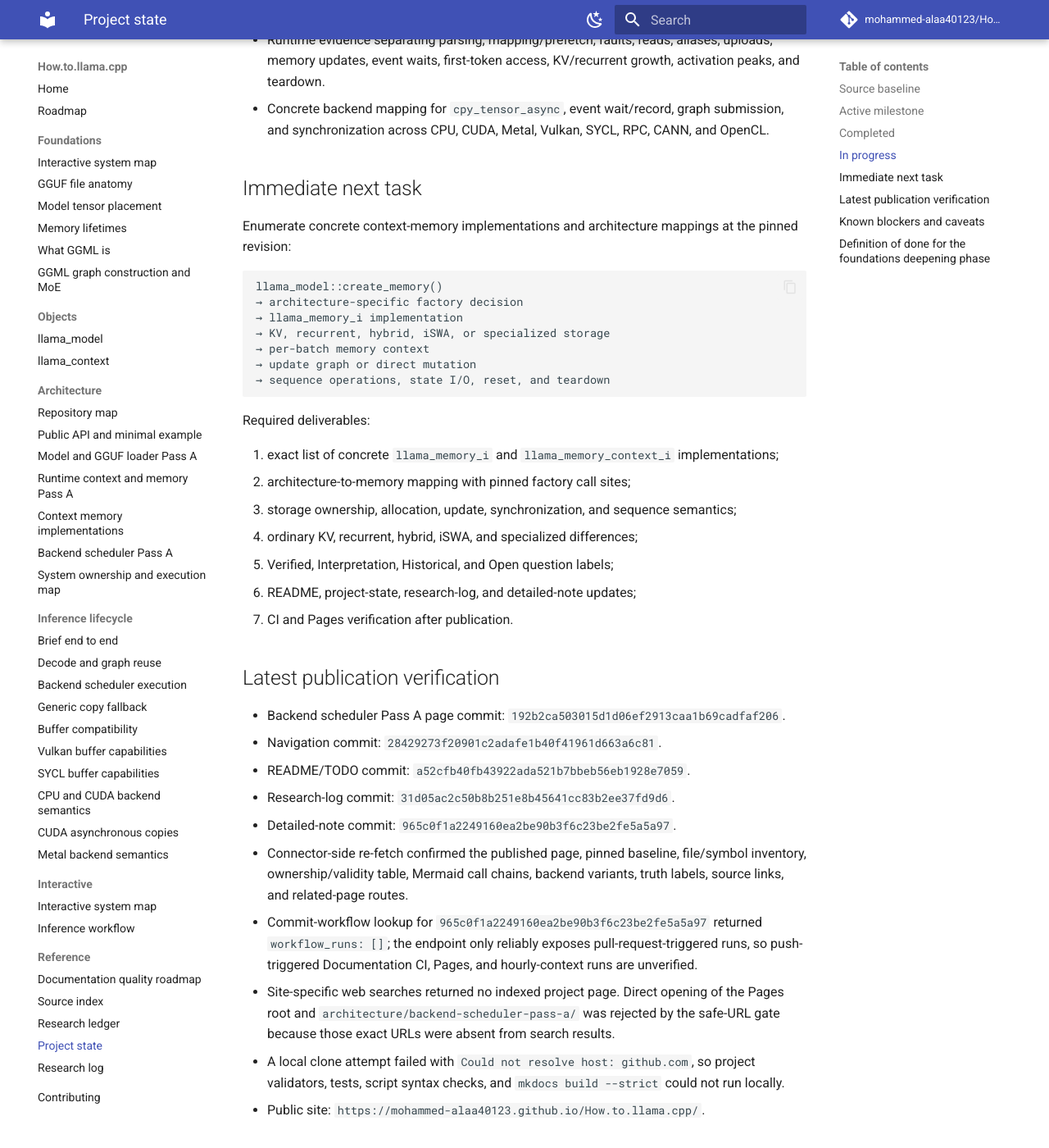
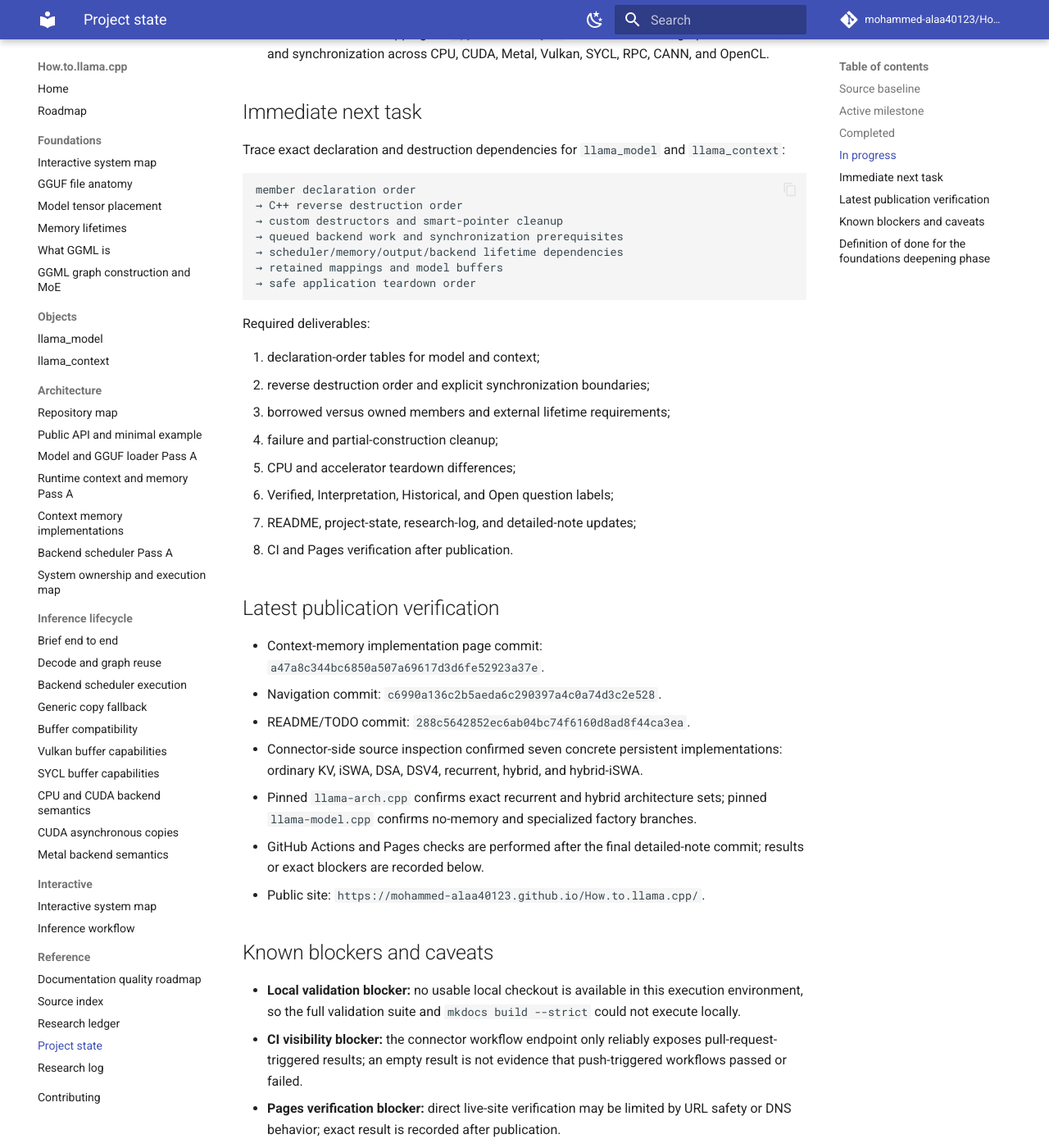
Before and after one commit to mohammed-alaa40123/How.to.llama.cpp, an MkDocs documentation site: the page built from docs/reference/project-state.md, in a window 1280 px wide and 1400 px high, scrolled down 1615 px. Shown: the whole window at 82% size. Built offline with MkDocs 1.6.1 and Material for MkDocs 9.7.7, drawn with Linux system fonts in a browser that asks for light colours; comment, search, counter and statistics services are not loaded; some of the changed text lies outside the part shown.

Commit message:
docs: update project state after memory implementation map

````diff
--- a/docs/reference/project-state.md
+++ b/docs/reference/project-state.md
@@ -25,71 +25,65 @@
 - Large six-tab interactive foundations explorer with canonical object, graph, GGUF/model-loading, and memory routes.
 - Static interactive-link validator, fixture tests, and Documentation CI integration.
 - Four-pass roadmap: file inventory, subsystem grouping, cross-file composition, and workflow reconstruction.
-- File-by-file Pass A public API/minimal-example inventory.
-- File-by-file Pass A model/GGUF loader inventory.
-- File-by-file Pass A runtime-context and memory inventory.
-- File-by-file Pass A backend-scheduler inventory covering assignment, splits, copy-ring resources, destination validity, events, fallback synchronization, asynchronous submission, reuse, and teardown.
-- Cross-subsystem system ownership and execution synthesis connecting loader publication, persistent model storage, context-owned mutable state, polymorphic memory, graph build/reuse, scheduler execution, output visibility, and teardown.
+- Pass A pages for public API/minimal example, model/GGUF loading, runtime context/memory, and backend scheduler.
+- Cross-subsystem system ownership and execution synthesis.
+- Exact pinned map of seven concrete `llama_memory_i` implementations, their primary context implementations, architecture predicates, special factory branches, storage composition, update semantics, and sequence/state behavior.
 
 ## In progress
 
-- Enumerate every concrete `llama_memory_i` implementation and map model architectures to KV, recurrent, hybrid, iSWA, and specialized caches.
 - Exact `llama_model` and `llama_context` member destruction ordering for retained mappings, buffers, scheduler, memory, graph results, outputs, and backends.
+- Architecture-specific graph-builder downcasts to concrete memory-context types and exact state tensors read/written.
 - Exact line-level source citations and generated source-link checking for the graph-construction chapter.
 - Runtime evidence separating parsing, mapping/prefetch, faults, reads, aliases, uploads, memory updates, event waits, first-token access, KV/recurrent growth, activation peaks, and teardown.
 - Concrete backend mapping for `cpy_tensor_async`, event wait/record, graph submission, and synchronization across CPU, CUDA, Metal, Vulkan, SYCL, RPC, CANN, and OpenCL.
 
 ## Immediate next task
 
-Enumerate concrete context-memory implementations and architecture mappings at the pinned revision:
+Trace exact declaration and destruction dependencies for `llama_model` and `llama_context`:
 
 ```text
-llama_model::create_memory()
-→ architecture-specific factory decision
-→ llama_memory_i implementation
-→ KV, recurrent, hybrid, iSWA, or specialized storage
-→ per-batch memory context
-→ update graph or direct mutation
-→ sequence operations, state I/O, reset, and teardown
+member declaration order
+→ C++ reverse destruction order
+→ custom destructors and smart-pointer cleanup
+→ queued backend work and synchronization prerequisites
+→ scheduler/memory/output/backend lifetime dependencies
+→ retained mappings and model buffers
+→ safe application teardown order
 ```
 
 Required deliverables:
 
-1. exact list of concrete `llama_memory_i` and `llama_memory_context_i` implementations;
-2. architecture-to-memory mapping with pinned factory call sites;
-3. storage ownership, allocation, update, synchronization, and sequence semantics;
-4. ordinary KV, recurrent, hybrid, iSWA, and specialized differences;
-5. Verified, Interpretation, Historical, and Open question labels;
-6. README, project-state, research-log, and detailed-note updates;
-7. CI and Pages verification after publication.
+1. declaration-order tables for model and context;
+2. reverse destruction order and explicit synchronization boundaries;
+3. borrowed versus owned members and external lifetime requirements;
+4. failure and partial-construction cleanup;
+5. CPU and accelerator teardown differences;
+6. Verified, Interpretation, Historical, and Open question labels;
+7. README, project-state, research-log, and detailed-note updates;
+8. CI and Pages verification after publication.
 
 ## Latest publication verification
 
-- Backend scheduler Pass A page commit: `192b2ca503015d1d06ef2913caa1b69cadfaf206`.
-- Navigation commit: `28429273f20901c2adafe1b40f41961d663a6c81`.
-- README/TODO commit: `a52cfb40fb43922ada521b7bbeb56eb1928e7059`.
-- Research-log commit: `31d05ac2c50b8b251e8b45641cc83b2ee37fd9d6`.
-- Detailed-note commit: `965c0f1a2249160ea2be90b3f6c23be2fe5a5a97`.
-- Connector-side re-fetch confirmed the published page, pinned baseline, file/symbol inventory, ownership/validity table, Mermaid call chains, backend variants, truth labels, source links, and related-page routes.
-- Commit-workflow lookup for `965c0f1a2249160ea2be90b3f6c23be2fe5a5a97` returned `workflow_runs: []`; the endpoint only reliably exposes pull-request-triggered runs, so push-triggered Documentation CI, Pages, and hourly-context runs are unverified.
-- Site-specific web searches returned no indexed project page. Direct opening of the Pages root and `architecture/backend-scheduler-pass-a/` was rejected by the safe-URL gate because those exact URLs were absent from search results.
-- A local clone attempt failed with `Could not resolve host: github.com`, so project validators, tests, script syntax checks, and `mkdocs build --strict` could not run locally.
+- Context-memory implementation page commit: `a47a8c344bc6850a507a69617d3d6fe52923a37e`.
+- Navigation commit: `c6990a136c2b5aeda6c290397a4c0a74d3c2e528`.
+- README/TODO commit: `288c5642852ec6ab04bc74f6160d8ad8f44ca3ea`.
+- Connector-side source inspection confirmed seven concrete persistent implementations: ordinary KV, iSWA, DSA, DSV4, recurrent, hybrid, and hybrid-iSWA.
+- Pinned `llama-arch.cpp` confirms exact recurrent and hybrid architecture sets; pinned `llama-model.cpp` confirms no-memory and specialized factory branches.
+- GitHub Actions and Pages checks are performed after the final detailed-note commit; results or exact blockers are recorded below.
 - Public site: `https://mohammed-alaa40123.github.io/How.to.llama.cpp/`.
 
 ## Known blockers and caveats
 
-- **Local validation blocker:** `git clone` failed with `Could not resolve host: github.com`; there is no usable local checkout, so the full validation suite and `mkdocs build --strict` could not execute.
-- **CI visibility blocker:** `fetch_commit_workflow_runs` returned an empty list and only exposes pull-request-triggered results reliably; this is not evidence that push-triggered workflows passed or failed.
-- **Pages verification blocker:** search did not index the project, and direct opening of the root and scheduler page was rejected by the safe-URL gate. HTTP status and rendered content remain unverified.
+- **Local validation blocker:** no usable local checkout is available in this execution environment, so the full validation suite and `mkdocs build --strict` could not execute locally.
+- **CI visibility blocker:** the connector workflow endpoint only reliably exposes pull-request-triggered results; an empty result is not evidence that push-triggered workflows passed or failed.
+- **Pages verification blocker:** direct live-site verification may be limited by URL safety or DNS behavior; exact result is recorded after publication.
 - Static link validation approximates Python-Markdown IDs; built-HTML validation is still required for plugin-generated anchors.
 - Mapping, allocation, residency, validity, ownership, copy generation, and command completion are distinct states.
 - Scheduler destination-copy allocation does not prove current-generation data validity.
-- Mmap host-pointer wrapping is conditional; model pages and context-owned KV/recurrent memory are separate lifetimes.
-- Shared/unified memory does not prove coherence or queue completion.
-- `async` APIs indicate submission semantics, not immediate host visibility.
 - `llama_context` references, but does not own, `llama_model`.
 - Attached thread pools are referenced resources and must outlive their use.
 - Memory implementations and architecture mappings are revision-sensitive.
+- `llama_kv_cache_dsv4` documents incomplete unified-mode support at the pinned revision.
 
 ## Definition of done for the foundations deepening phase
 
````
Also changed, not shown: other parts of docs/reference/project-state.md (+1 -1 lines).
